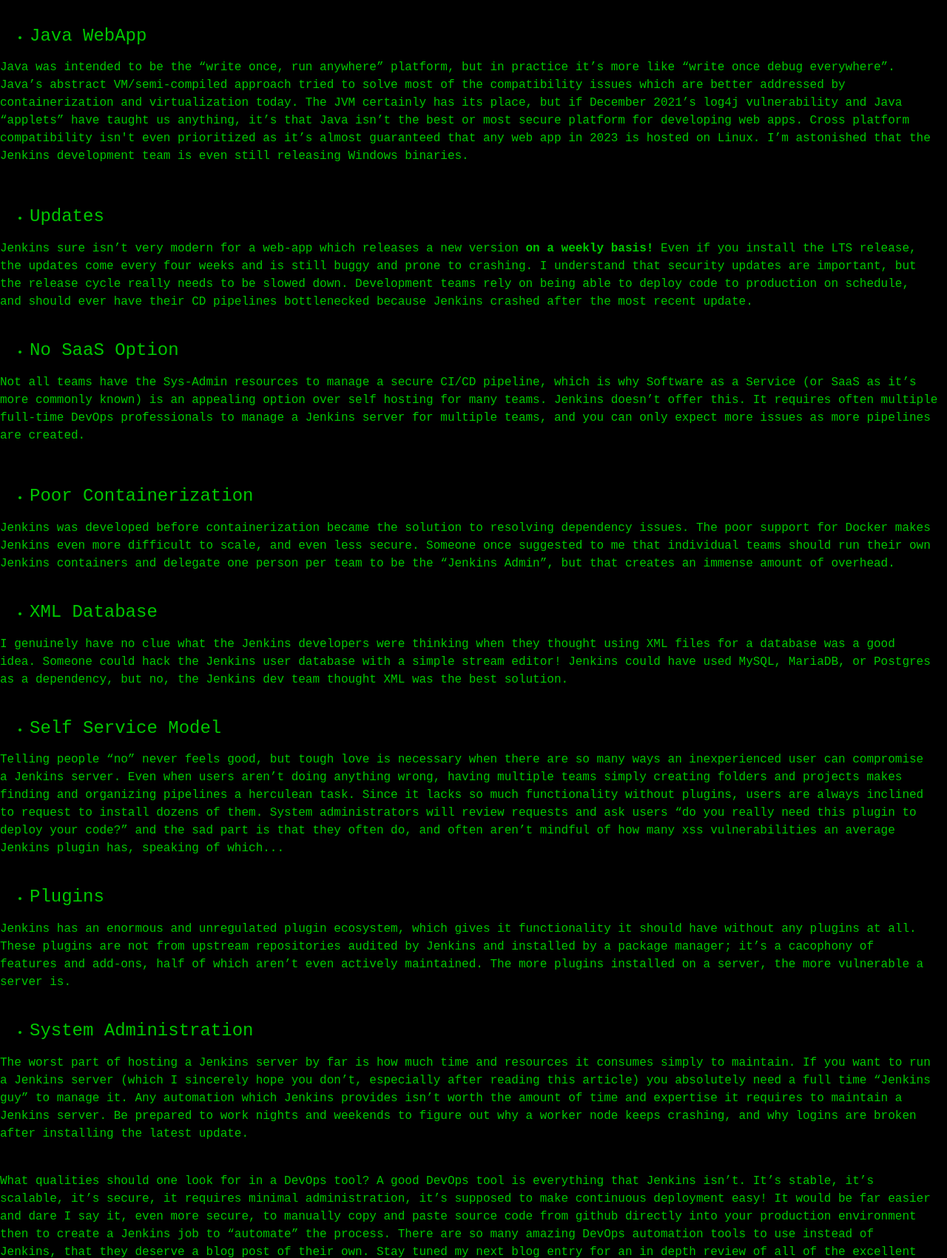
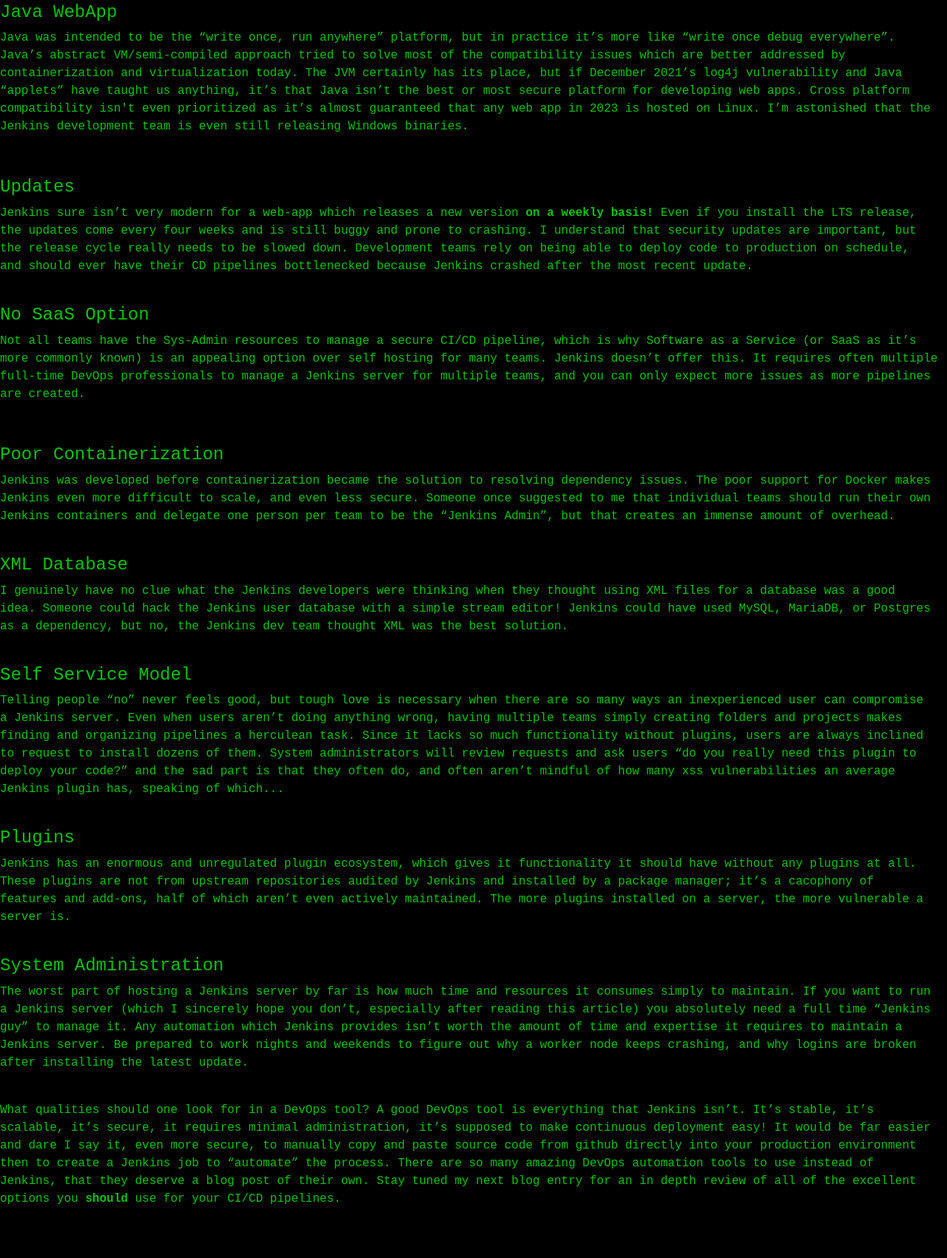
Before and after one commit to dchid/davidnchidester.com, a plain HTML site: page blog_posts/blog_post_6-27-2023_Jenkins.html in a window 1280 px wide. Shown: the part 575-2276 px from the top of the page at 74% size. After the commit the page ends 2248 px from the top, so only its background shows below. Drawn offline with nearby package versions, Linux system fonts and the light colour scheme.

Commit message:
proofread

```diff
--- a/blog_posts/blog_post_6-26-2023_Jenkins.html
+++ b/blog_posts/blog_post_6-27-2023_Jenkins.html
@@ -26,7 +26,8 @@
 <div class="start_terminal"></div>
 
 <body style="background-color: black;">
-  <p class="blog_paragraph">I was recently speaking with a cyber security professional about
+<p class="blog_paragraph">
+I was recently speaking with a cyber security professional about
 DevSecOps at a neworking event. Upon asking if they’ve heard of
 Jenkins which prompted a response “That lousy butler? We’ve been
 trying to get people to ditch it for years!”. The remainder of our
@@ -41,9 +42,9 @@
 do, and thus, provide a counter-example of what a fast, secure, and
 reliable CI/CD pipeline looks like.</p>
 
-<ul>
-  <li><h4>UI</h4></li>
-</ul>
+
+<h4>UI</h4>
+
 <p class="blog_paragraph">
 The UI is the least of Jenkin’s problems, yet it’s impossible not
 to note how it looks like a WebApp from 1999. Asthetics aside,
@@ -54,9 +55,9 @@
 truly is.</p>
 <br/>
 
-<ul>
-  <li><h4>Scalability</h4></li>
-</ul>
+
+<h4>Scalability</h4>
+
 <p class="blog_paragraph">As software grows and the number of
 CI, CD, and CT pipelines become more numerous, you’d expect a
 DevOps automation server to scale in parallel. Unfortunately Jenkins
@@ -68,10 +69,8 @@
 already a headache.</span></p>
 <br/>
 
-</p>
-<ul>
-  <li><h4>Java WebApp</h4></li>
-</ul>
+<h4>Java WebApp</h4>
+
 <p class="blog_paragraph">
 Java was intended to be the “write once, run anywhere”
 platform, but in practice it’s more like “write once debug
@@ -87,9 +86,9 @@
 <br/>
 
 </p>
-<ul>
-	<li><h4>Updates</h4></li>
-</ul>
+
+<h4>Updates</h4>
+
 <p class="blog_paragraph">
 Jenkins sure isn’t very modern for a web-app which releases a new
 version <b>on a weekly basis!</b>
@@ -101,9 +100,9 @@
 bottlenecked because Jenkins crashed after the most recent update.</p>
 <br/>
 
-<ul>
-  <li><h4>No SaaS Option</h4></li>
-</ul>
+
+<h4>No SaaS Option</h4>
+
 Not all teams have the Sys-Admin resources to manage a secure CI/CD
 pipeline, which is why Software as a Service (or SaaS as it’s more
 commonly known) is an appealing option over self hosting for many
@@ -114,9 +113,9 @@
 <br/>
 
 </p>
-<ul>
-  <li><h4>Poor Containerization</h4></li>
-</ul>
+
+<h4>Poor Containerization</h4>
+
 <p class="blog_paragraph">
 Jenkins was developed before containerization became the solution to
 resolving dependency issues. The poor support for Docker makes Jenkins
@@ -127,9 +126,9 @@
 </p>
 <br/>
 
-<ul>
-  <li><h4>XML Database</h4></li>
-</ul>
+
+<h4>XML Database</h4>
+
 <p class="blog_paragraph">
 I genuinely have no clue what the Jenkins developers were thinking
 when they thought using XML files for a database was a good idea.
@@ -139,9 +138,9 @@
 solution.</p>
 <br>
 
-<ul>
-  <li><h4>Self Service Model</h4></li>
-</ul>
+
+<h4>Self Service Model</h4>
+
 <p class="blog_paragraph">
 Telling people “no” never feels good, but tough love is necessary
 when there are so many ways an inexperienced user can compromise a
@@ -156,9 +155,9 @@
 of which...</p>
 <br>
 
-<ul>
-  <li><h4>Plugins</h4></li>
-</ul>
+
+<h4>Plugins</h4>
+
 <p class="blog_paragraph">
 Jenkins has an enormous and unregulated plugin ecosystem, which gives
 it functionality it should have without any plugins at all. These
@@ -168,9 +167,9 @@
 plugins installed on a server, the more vulnerable a server is.</p>
 <br>
 
-<ul>
-  <li><h4>System Administration</h4></li>
-</ul>
+
+<h4>System Administration</h4>
+
 <p class="blog_paragraph">
 The worst part of hosting a Jenkins server by far is how much time
 and resources it consumes simply to maintain. If you want to run a
--- a/posts.js
+++ b/posts.js
@@ -7,6 +7,12 @@
 function insertBlogPosts(){
     //posts.json temporarily hardcoded
     var posts = [
+	{
+	  title: "Why Jenkins isn't the right tool",
+	  month: 6, day: 27, year: 2022,
+	  path: "blog_posts/blog_post_6-27-2023_Jenkins.html",
+	  text: true
+	},
         {
           title: "Host your own server: part 2",
           month: 9, day: 2, year: 2022,
```
Lines whose indentation alone changed are shown as unchanged.
